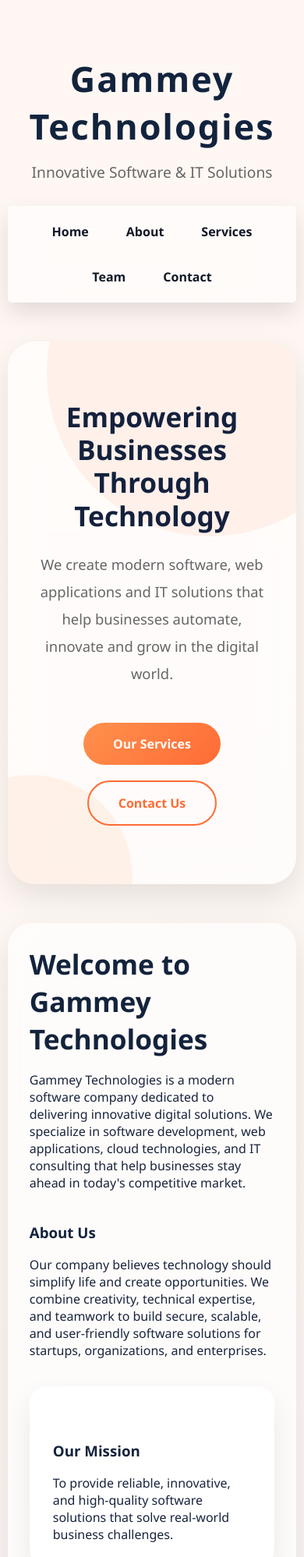
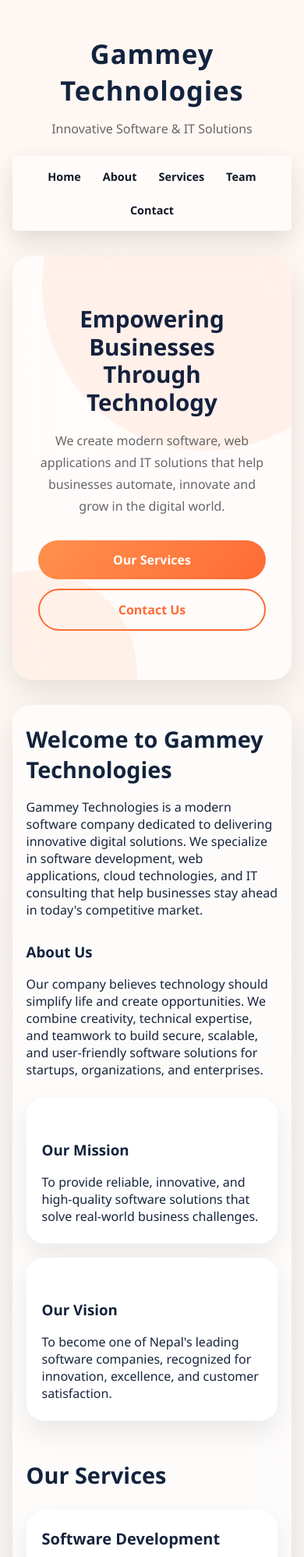
Before and after one commit to Sunilbadu/github, a website: page index.html in a window 390 px wide. Shown: the top 1997 px of the page at 78% size. Drawn offline with Linux system fonts and the light colour scheme.

Commit message:
feature/added a resonsuve layout

```diff
--- a/style.css
+++ b/style.css
@@ -843,6 +843,12 @@ body{
 
     }
 
+    .navbar{
+
+        width:min(95%,600px);
+
+    }
+
 }
 
 @media(max-width:768px){
@@ -905,4 +911,188 @@ body{
 
     }
 
+    .card-grid{
+
+        grid-template-columns:1fr;
+
+    }
+
 }
+
+@media(max-width:480px){
+
+    .header{
+
+        width:92%;
+        padding:45px 0 24px;
+
+    }
+
+    .header h1{
+
+        font-size:2.15rem;
+        letter-spacing:1px;
+
+    }
+
+    .header p{
+
+        font-size:1rem;
+
+    }
+
+    .navbar{
+
+        position:relative;
+        top:0;
+        width:92%;
+        gap:4px;
+        padding:7px;
+
+    }
+
+    .navbar a{
+
+        padding:10px 12px;
+        font-size:.9rem;
+
+    }
+
+    .hero{
+
+        width:92%;
+        margin:32px auto;
+        border-radius:25px;
+
+    }
+
+    .hero-text{
+
+        padding:48px 18px;
+
+    }
+
+    .hero h2{
+
+        font-size:1.85rem;
+        margin-bottom:18px;
+
+    }
+
+    .hero p{
+
+        font-size:1rem;
+        line-height:1.75;
+
+    }
+
+    .hero-buttons{
+
+        margin-top:30px;
+        gap:12px;
+
+    }
+
+    .btn{
+
+        width:100%;
+        padding:14px 22px;
+
+    }
+
+    .container{
+
+        width:92%;
+        gap:20px;
+        margin-top:28px;
+
+    }
+
+    .content{
+
+        border-radius:24px;
+        padding:24px 18px;
+
+    }
+
+    .content h2,
+    .team h2{
+
+        font-size:1.8rem;
+
+    }
+
+    .content h3{
+
+        margin-top:30px;
+
+    }
+
+    .card-grid,
+    .services{
+
+        margin-top:25px;
+        gap:18px;
+
+    }
+
+    .info-card,
+    .service-box,
+    .team-card{
+
+        padding:24px 20px;
+
+    }
+
+    .team{
+
+        margin-top:55px;
+
+    }
+
+    .team-intro{
+
+        margin:16px auto 32px;
+
+    }
+
+    .team-container{
+
+        gap:20px;
+
+    }
+
+    .team-card img{
+
+        width:110px;
+        height:110px;
+
+    }
+
+    .sidebar{
+
+        gap:18px;
+
+    }
+
+    .sidebar-card{
+
+        border-radius:22px;
+        padding:22px 18px;
+
+    }
+
+    .footer{
+
+        margin-top:50px;
+        padding:40px 18px;
+
+    }
+
+    .footer h3{
+
+        font-size:1.7rem;
+
+    }
+
+}
```
